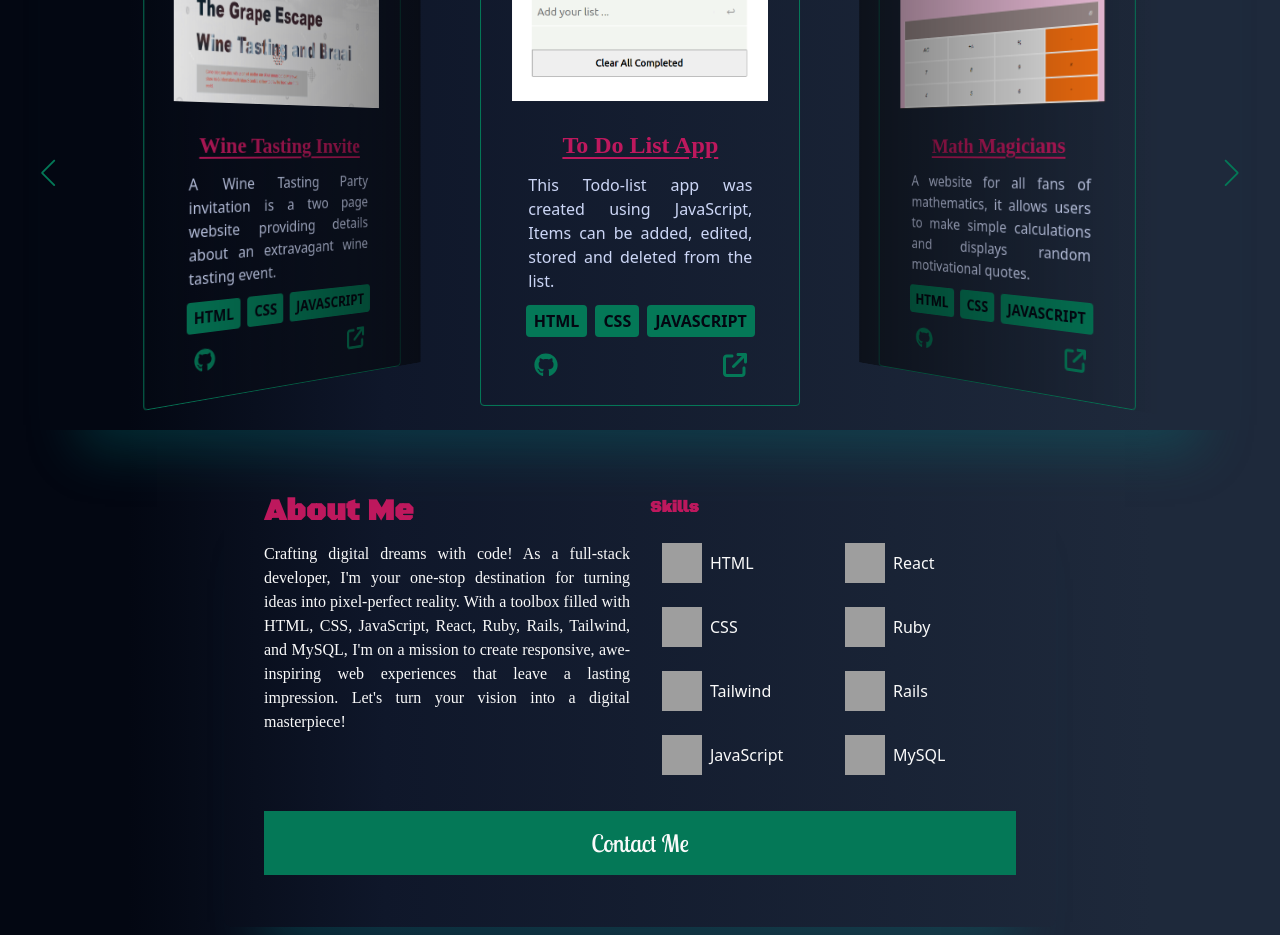
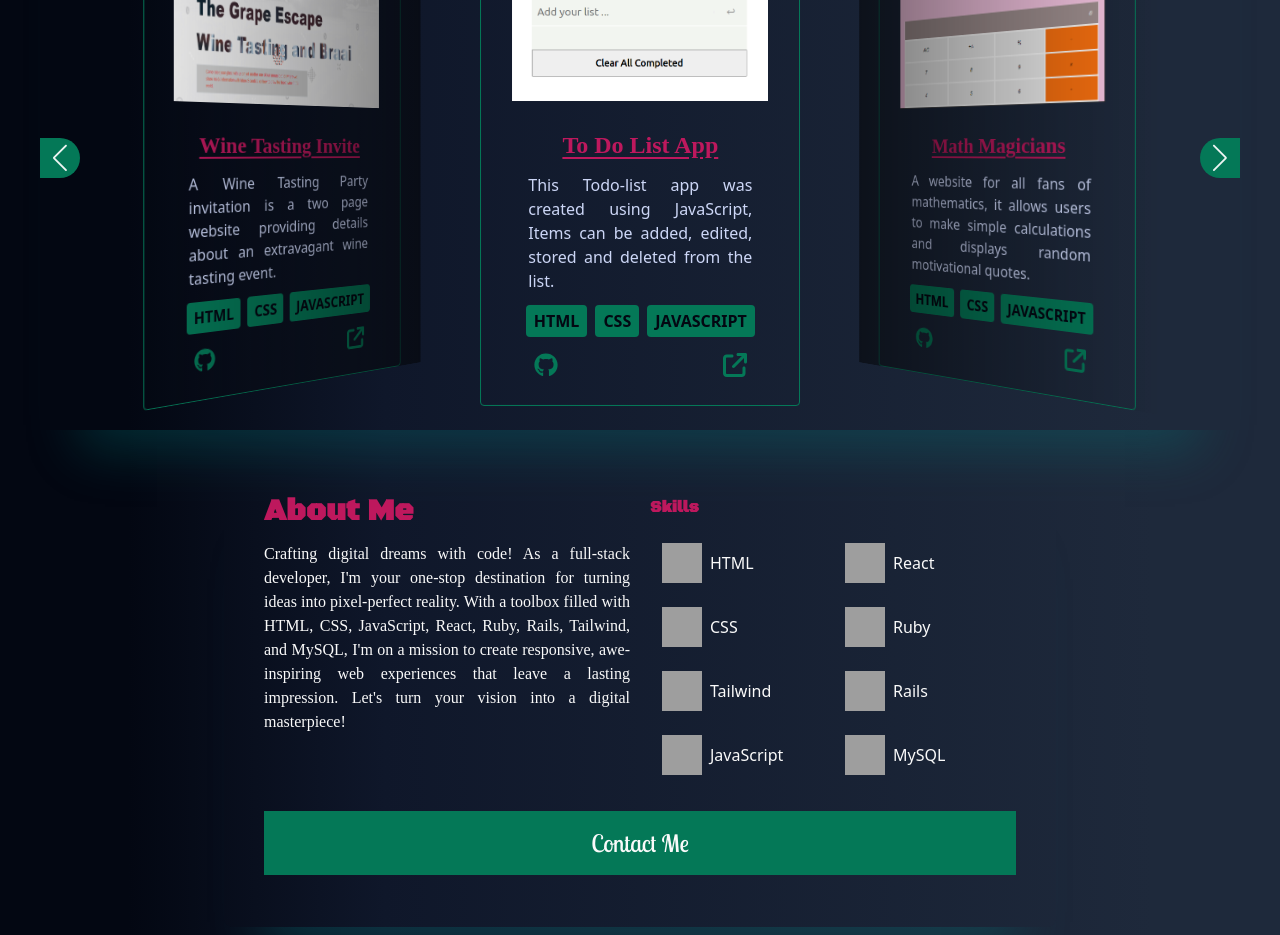
Before and after one commit to Naledi-Dikgale/my-portfolio, a React (Vite) app: page / in a window 1280 px wide. Shown: the part 1080-2015 px from the top of the page. Built offline with nearby package versions, Linux system fonts and the light colour scheme; grey boxes are pictures that could not be loaded; a web font is replaced by a local one.

Commit message:
Finalize styling

```diff
--- a/src/index.css
+++ b/src/index.css
@@ -25,16 +25,36 @@ body {
 }
 
 .swiper-button-next {
-    color: #047857;
+    color: #eef5f3;
     padding: 35px 5px;
     position: absolute;
     right: 0;
-
+    border-top-left-radius: 30px;
+    border-bottom-left-radius: 30px;
+    background-color: #047857;
+    padding: 20px;
+    transition: color 0.3s, background-color 0.3s, transform 0.3s;
 }
 
+.swiper-button-next:hover {
+  background-color: #be185d;
+  transform: translateY(-1px);
+}
+
+
 .swiper-button-prev {
-  color: #047857;
+  color: #eef5f3;
   padding: 35px 5px;
   position: absolute;
   left: 0;
+  border-top-right-radius: 30px;
+  border-bottom-right-radius: 30px;
+  background-color: #047857;
+  padding: 20px;
+  transition: color 0.3s, background-color 0.3s, transform 0.3s;
 }
+
+.swiper-button-prev:hover {
+  background-color: #be185d;
+  transform: translateY(-1px);
+}
```
